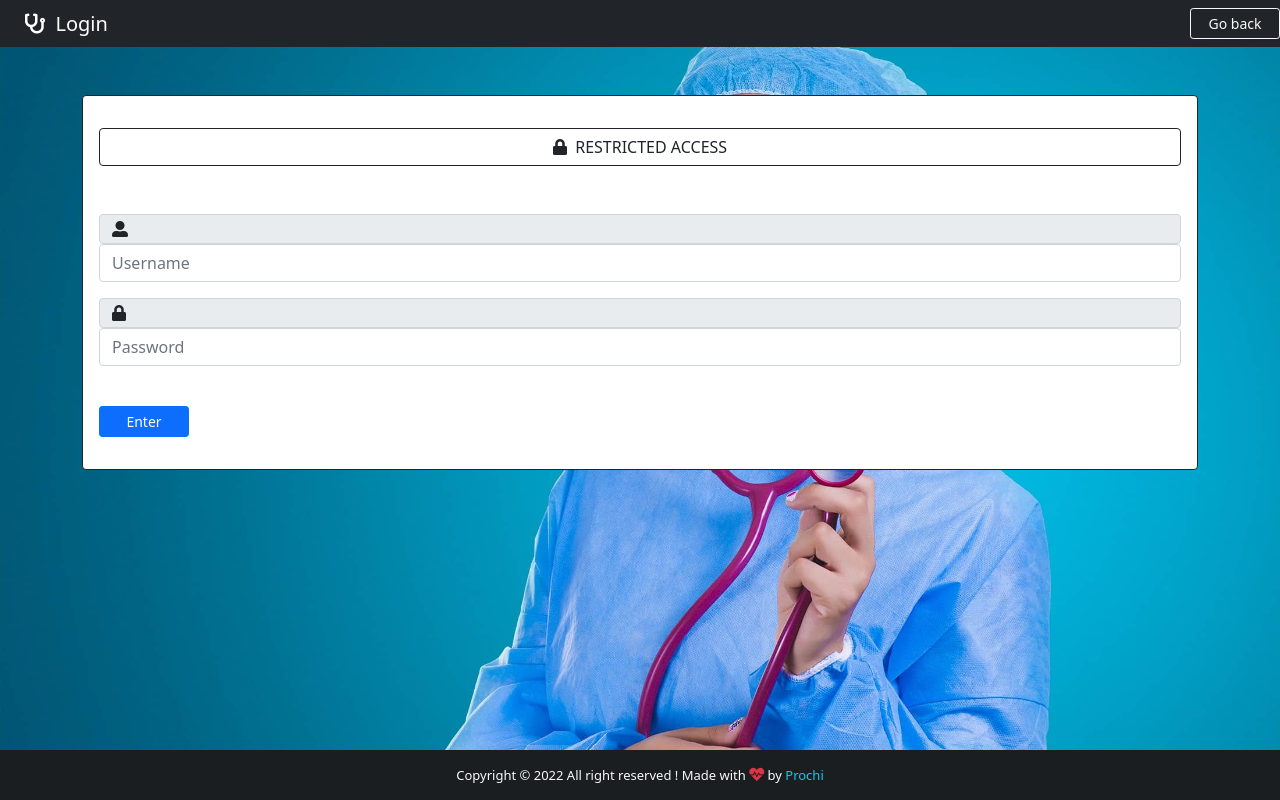
After one commit to preciousimo/medic-call, a Django app: page /login/ in a window 1280 px wide. The commit adds this page. Run offline with Django 3.2, Linux system fonts and the light colour scheme; some libraries are stand-ins or nearby versions.

Commit message:
Login system

```diff
--- /dev/null
+++ b/base/templates/base/registration/login.html
@@ -0,0 +1,45 @@
+{% extends 'main.html' %}
+
+{% block nav %}
+<i class="fas fa-stethoscope"></i>&nbsp;&nbsp;Login
+{% endblock nav %}
+
+{% block btn-nav %}
+<a href="{% url 'frontend' %}" class="btn btn-outline-primary btn-sm border-light text-light" id="btn-nav">Go back</a>
+{% endblock btn-nav %}
+
+{% block content %}
+<div class="container mt-5">
+    <div class="card p-3 border-dark">
+        <span class="btn btn-outline-dark mt-3">
+            <i class="fas fa-lock"></i>&nbsp;&nbsp;RESTRICTED ACCESS
+        </span>
+        <form method="POST" autocomplete="off" novalidate>
+            {% csrf_token %}
+            <div class="input-grid mb-3 mt-5">
+                <span class="input-group-text">
+                    <i class="fas fa-user-alt"></i>
+                </span>
+                <input type="text" class="form-control" name="username" placeholder="Username" />
+            </div>
+            <div class="input-grid mb-3">
+                <span class="input-group-text">
+                    <i class="fas fa-lock"></i>
+                </span>
+                <input type="password" class="form-control" name="password" placeholder="Password" />
+            </div>
+            <input class="btn btn-primary btn-sm mt-4 mb-3" type="submit" value="Enter" id="btn-enter" />
+        </form>
+    </div>
+
+    {% if form.errors %}
+    <script src="https://cdn.jsdelivr.net/npm/sweetalert"></script>
+    <script src="https://unpkg.com/sweetalert/dist/sweetalert.min.js"></script>
+    <script>
+        swal("Denied!","Enter your data correctly.", "Error");
+    </script>
+    {% endif %}
+
+</div>
+
+{% endblock content %}
--- a/base/urls.py
+++ b/base/urls.py
@@ -2,6 +2,9 @@ from django.urls import path
 from . import views
 
 urlpatterns = [
+    path('login/', views.loginPage, name="login"),
+    path('logout/', views.logoutUser, name="logout"),
+
     path('', views.frontend, name="frontend"),
     path('backend/', views.backend, name="backend"),
 ]
--- a/base/views.py
+++ b/base/views.py
@@ -1,8 +1,35 @@
 from django.shortcuts import render, redirect
 from django.http import HttpResponse
+from django.contrib import messages
+from django.contrib.auth.decorators import login_required
+from django.contrib.auth import authenticate, login, logout
+# from .models import User
+# from .forms import MyUserCreationForm
 # Create your views here.
+
+def loginPage(request):
+    page = 'login'
+    if request.user.is_authenticated:
+        return redirect('backend')
+
+    if request.method == 'POST':
+        username = request.POST.get('username')
+        password = request.POST.get('password')
+
+        user = authenticate(request, username=username, password=password)
+
+    # context = {'page': page}
+    return render(request, 'base/registration/login.html')
+
+
+def logoutUser(request):
+    logout(request)
+    return redirect('frontend')
+
+
 def frontend(request):
     return render(request, "base/frontend.html")
 
+@login_required(login_url='login')
 def backend(request):
     return render(request, "base/backend.html")
--- a/static/css/style.css
+++ b/static/css/style.css
@@ -13,7 +13,7 @@ html,body{
 
 /* Navbar */
 #icon-nav {
-    /* text-align: center;  */
+    text-align: center;
     color: #fff;
     margin-left: 25px;
 }
@@ -42,3 +42,8 @@ html,body{
     color: #0dcaf0;
     text-decoration: none;
 }
+
+/* Login */
+#btn-enter {
+    width: 90px;
+}
--- a/templates/main.html
+++ b/templates/main.html
@@ -18,11 +18,15 @@
             <nav class="navbar navbar-expand-lg navbar-dark bg-dark" >
                 <div class="col-sm" >
                     <a class="navbar-brand flex-grow-1" id="icon-nav">
+                        {% block nav %}
                         <i class="fas fa-briefcase-medical" ></i>&nbsp;&nbsp;Medic Care
+                        {% endblock nav %}
                     </a>
                 </div>
                 <div class="col-sm" >
-                    <a href="#" class="btn btn-outline-info btn-sm border-light" id="btn-nav">Login</a>
+                    {% block btn-nav %}
+                    <a href="{% url 'backend' %}" class="btn btn-outline-info btn-sm border-light" id="btn-nav">Login</a>
+                    {% endblock btn-nav %}
                 </div>
             </nav>
         </header>
```
Also changed, not shown: base/templates/base/backend.html (+8 -0 lines), base/forms.py (added), db.sqlite3.
